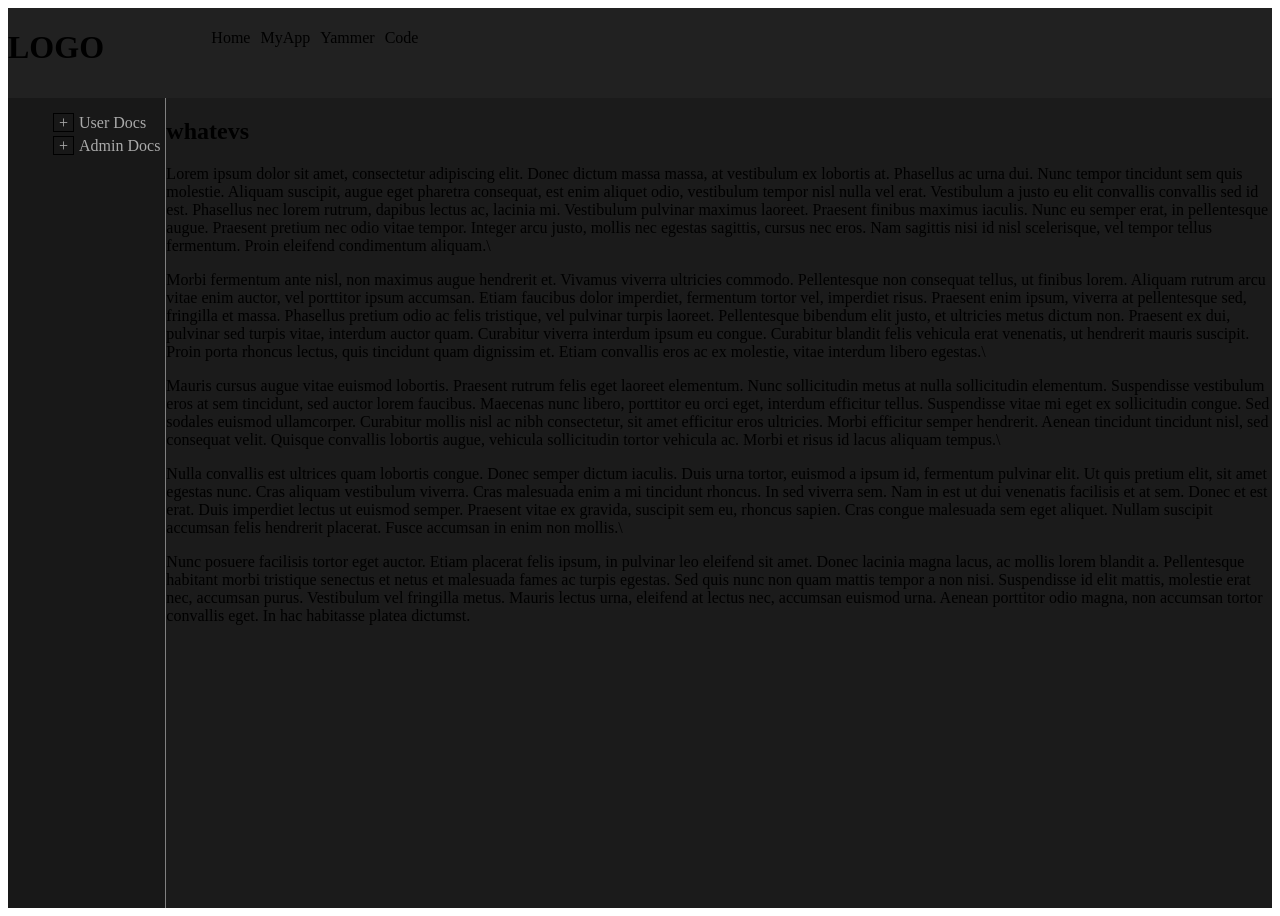
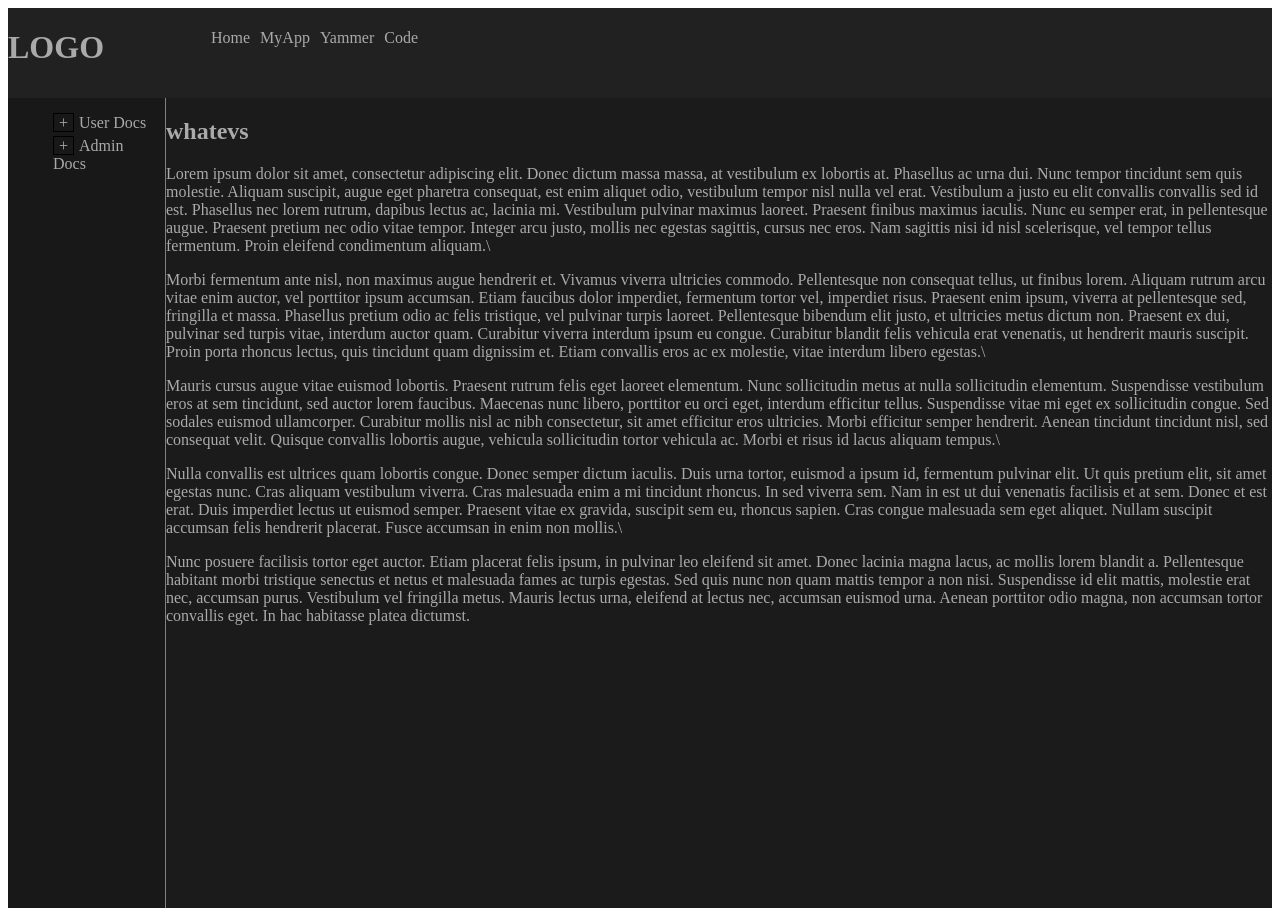
Before and after one commit to emacintosh/eric-docs, a Jekyll site: the page built from readme.md, in a window 1280 px wide. Built offline with Jekyll 4.4.1, drawn with Linux system fonts in a browser that asks for light colours; our own code applies the rules of GitHub Pages for plain Markdown files.

Commit message:
Update style.css

```diff
--- a/css/style.css
+++ b/css/style.css
@@ -1,7 +1,7 @@
 .site {
   display: grid;
   height: 100vh;
-  color:#AAAAAA
+  color: #AAAAAA;
   grid-template-columns: 1fr 7fr;
   grid-template-rows: 1fr 9fr;
   grid-template-areas:
@@ -12,6 +12,7 @@
 li {
   list-style:none;
   margin: 5px;
+  padding-left:0;
 }
 
 label {
```
